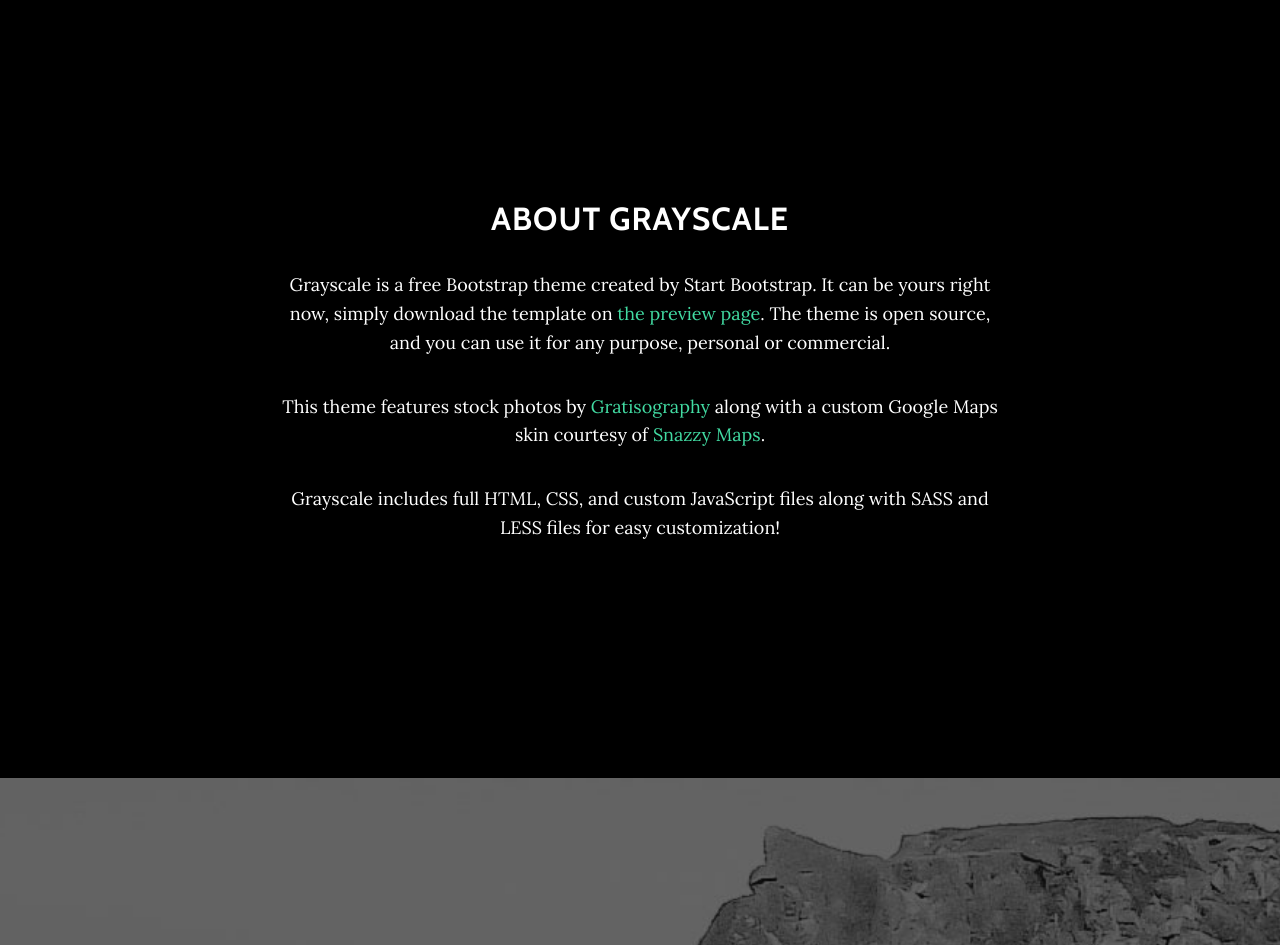
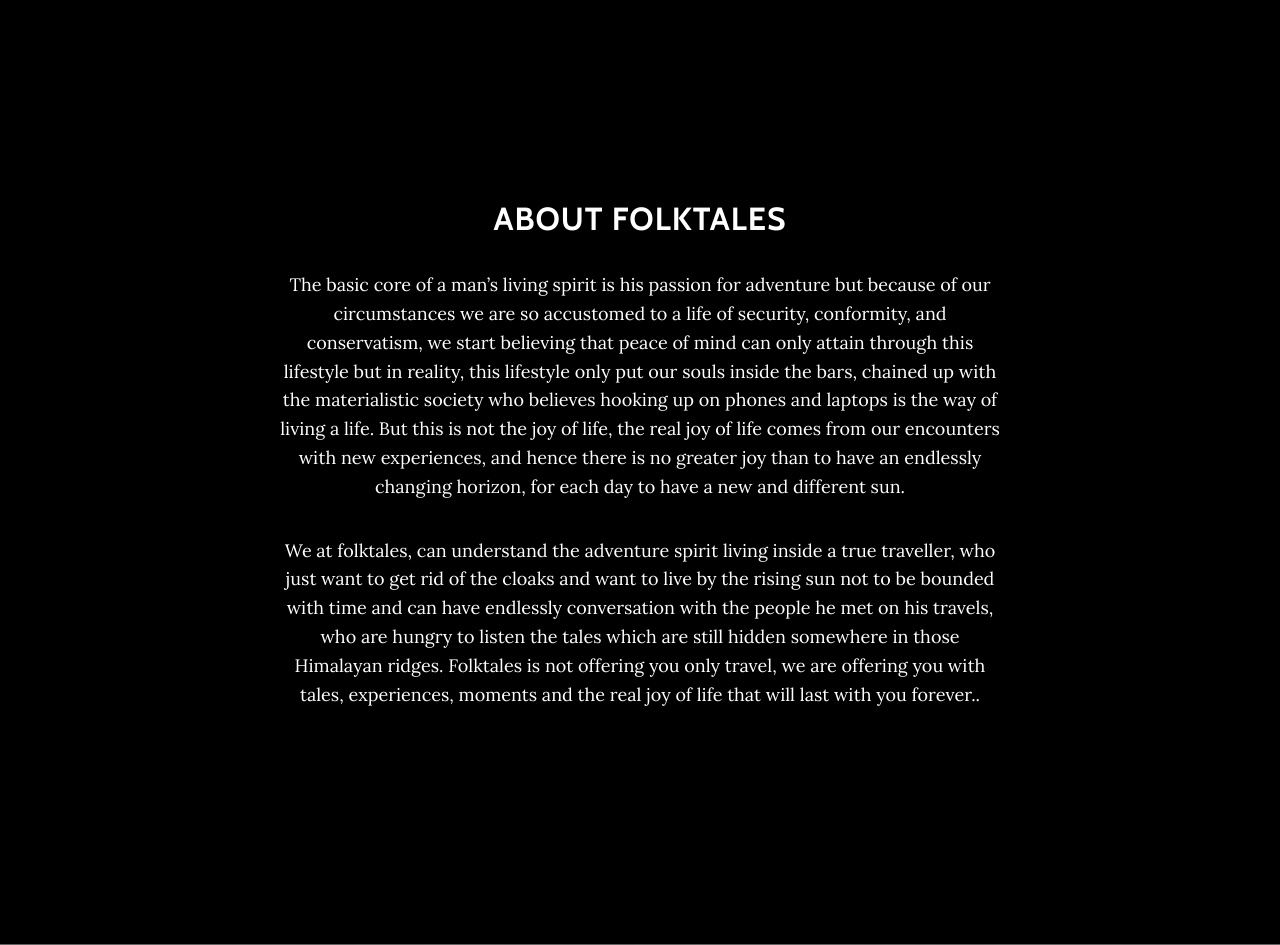
Before and after one commit to Abhinav-Chadha/Folktales, a Django app: page / in a window 1280 px wide. Shown: the part 799-1744 px from the top of the page. Run offline with Django 3.2, Linux system fonts and the light colour scheme; some libraries are stand-ins or nearby versions.

Commit message:
First commit

```diff
--- a/templates/index.html
+++ b/templates/index.html
@@ -78,14 +78,22 @@
       <div class="container">
         <div class="row">
           <div class="col-lg-8 mx-auto">
-            <h2>About Grayscale</h2>
-            <p>Grayscale is a free Bootstrap theme created by Start Bootstrap. It can be yours right now, simply download the template on
-              <a href="http://startbootstrap.com/template-overviews/grayscale/">the preview page</a>. The theme is open source, and you can use it for any purpose, personal or commercial.</p>
-            <p>This theme features stock photos by
-              <a href="http://gratisography.com/">Gratisography</a>
-              along with a custom Google Maps skin courtesy of
-              <a href="http://snazzymaps.com/">Snazzy Maps</a>.</p>
-            <p>Grayscale includes full HTML, CSS, and custom JavaScript files along with SASS and LESS files for easy customization!</p>
+            <h2>About Folktales</h2>
+              <p>The basic core of a man’s living spirit is his passion for adventure but because of
+our circumstances we are so accustomed to a life of security, conformity, and
+conservatism, we start believing that peace of mind can only attain through this
+lifestyle but in reality, this lifestyle only put our souls inside the bars, chained up
+with the materialistic society who believes hooking up on phones and laptops is the
+way of living a life. But this is not the joy of life, the real joy of life comes from our
+encounters with new experiences, and hence there is no greater joy than to have an
+                  endlessly changing horizon, for each day to have a new and different sun.</p>
+              <p>We at folktales, can understand the adventure spirit living inside a true traveller,
+who just want to get rid of the cloaks and want to live by the rising sun not to be
+bounded with time and can have endlessly conversation with the people he met on
+his travels, who are hungry to listen the tales which are still hidden somewhere in
+those Himalayan ridges. Folktales is not offering you only travel, we are offering
+you with tales, experiences, moments and the real joy of life that will last with you
+                  forever..</p>
           </div>
         </div>
       </div>
```
